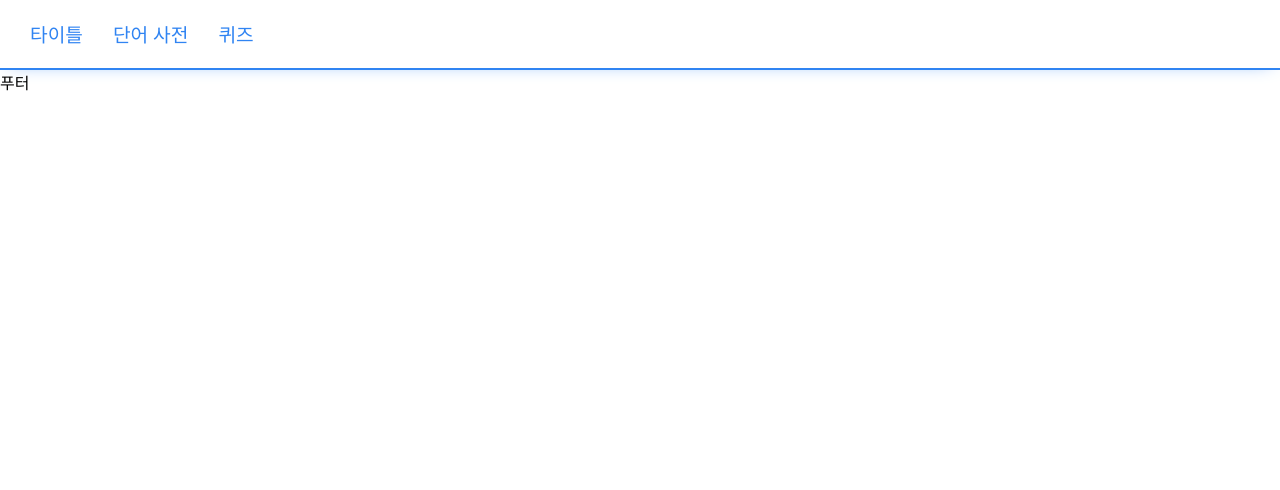
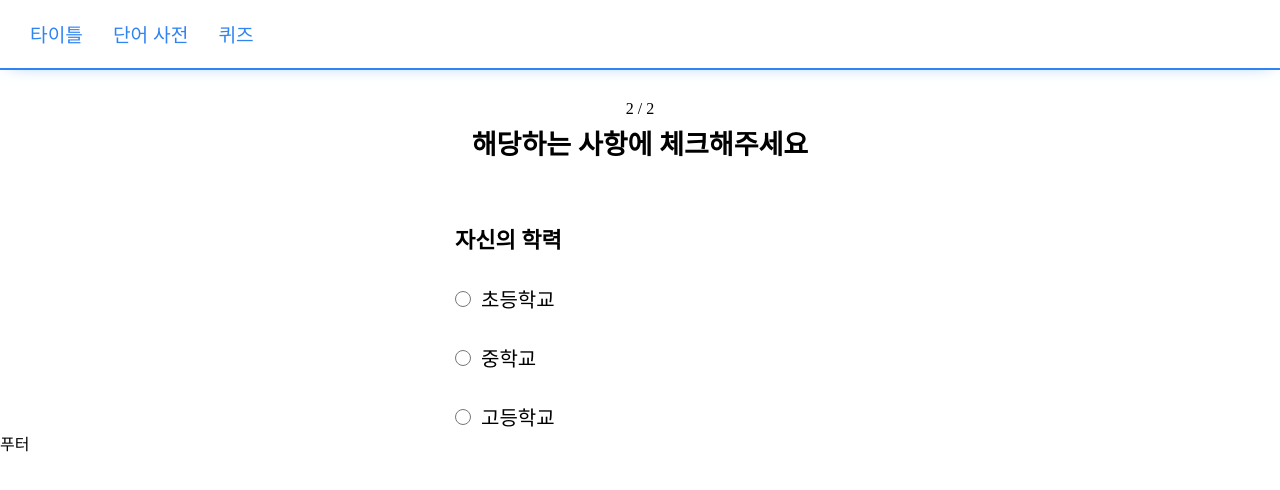
Before and after one commit to SWDC-Team-GG/GG-frontend, a React (Create React App) app: page /survey in a window 1280 px wide. Before the commit this address had no page. Shown: the top 490 px of the page. Built offline with nearby package versions, Linux system fonts and the light colour scheme.

Commit message:
add : survey 레이아웃 추가

```diff
--- a/src/App.tsx
+++ b/src/App.tsx
@@ -4,6 +4,7 @@ import Footer from "components/section/Footer";
 import Home from "pages/Home";
 import Quiz from "pages/Quiz";
 import Dict from "pages/Dict";
+import Survey from "pages/Survey";
 
 function App() {
   return (
@@ -14,6 +15,7 @@ function App() {
           <Route path="/" element={<Home />} />
           <Route path="/quiz" element={<Quiz />} />
           <Route path="/dict" element={<Dict />} />
+          <Route path="/survey" element={<Survey />} />
         </Routes>
       </Router>
       <Footer />
--- /dev/null
+++ b/src/pages/Survey/index.tsx
@@ -0,0 +1,23 @@
+import React from "react";
+import * as S from "./style";
+
+function Home() {
+  const exp = ["초등학교", "중학교", "고등학교"];
+  return (
+    <S.Container>
+      <S.SubTitle>2 / 2</S.SubTitle>
+      <S.Title>해당하는 사항에 체크해주세요</S.Title>
+      <form method="get" action="form-action.html">
+        <S.DescTitle>자신의 학력</S.DescTitle>
+        {exp.map((item) => (
+          <S.CheckLabel>
+            <S.Input type="radio" name="color" value="item" />
+            {item}
+          </S.CheckLabel>
+        ))}
+      </form>
+    </S.Container>
+  );
+}
+
+export default Home;
--- /dev/null
+++ b/src/pages/Survey/style.ts
@@ -0,0 +1,39 @@
+import styled from "styled-components";
+
+export const CheckLabel = styled.div`
+  display: block;
+  font-size: 20px;
+  margin-top: 30px;
+`;
+
+export const Input = styled.input`
+  margin-right: 10px;
+  width: 16px;
+  height: 16px;
+  border-radius: 24px;
+`;
+
+export const SubTitle = styled.div`
+  text-align: center;
+  font-size: 16px;
+  margin: 30px 0px 5px 0px;
+`;
+
+export const Title = styled.div`
+  text-align: center;
+  font-size: 27px;
+  font-weight: 900;
+  margin-bottom: 60px;
+`;
+
+export const DescTitle = styled(Title)`
+  text-align: left;
+  font-size: 22px;
+  font-weight: 900;
+  margin-bottom: 20px;
+`;
+
+export const Container = styled.div`
+  width: 370px;
+  margin: 0 auto;
+`;
```
